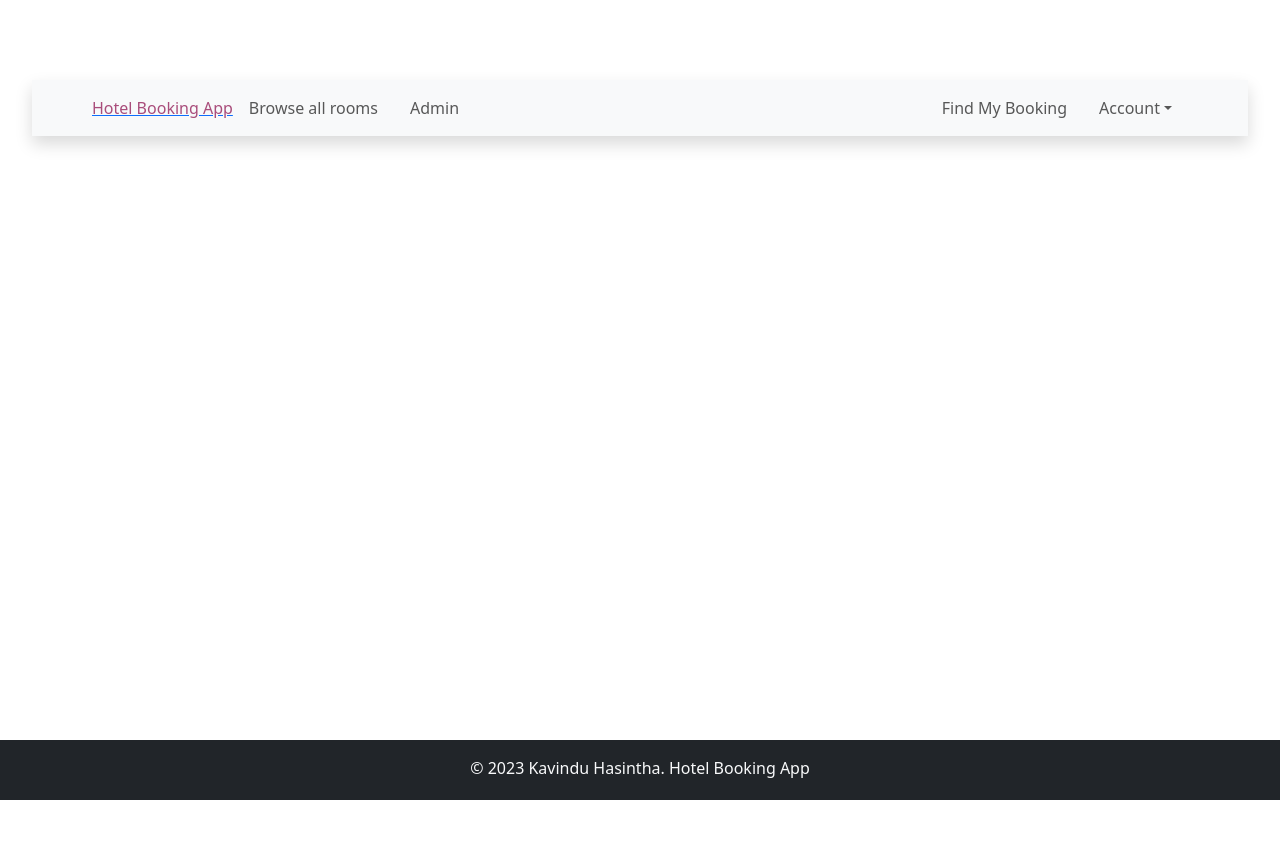
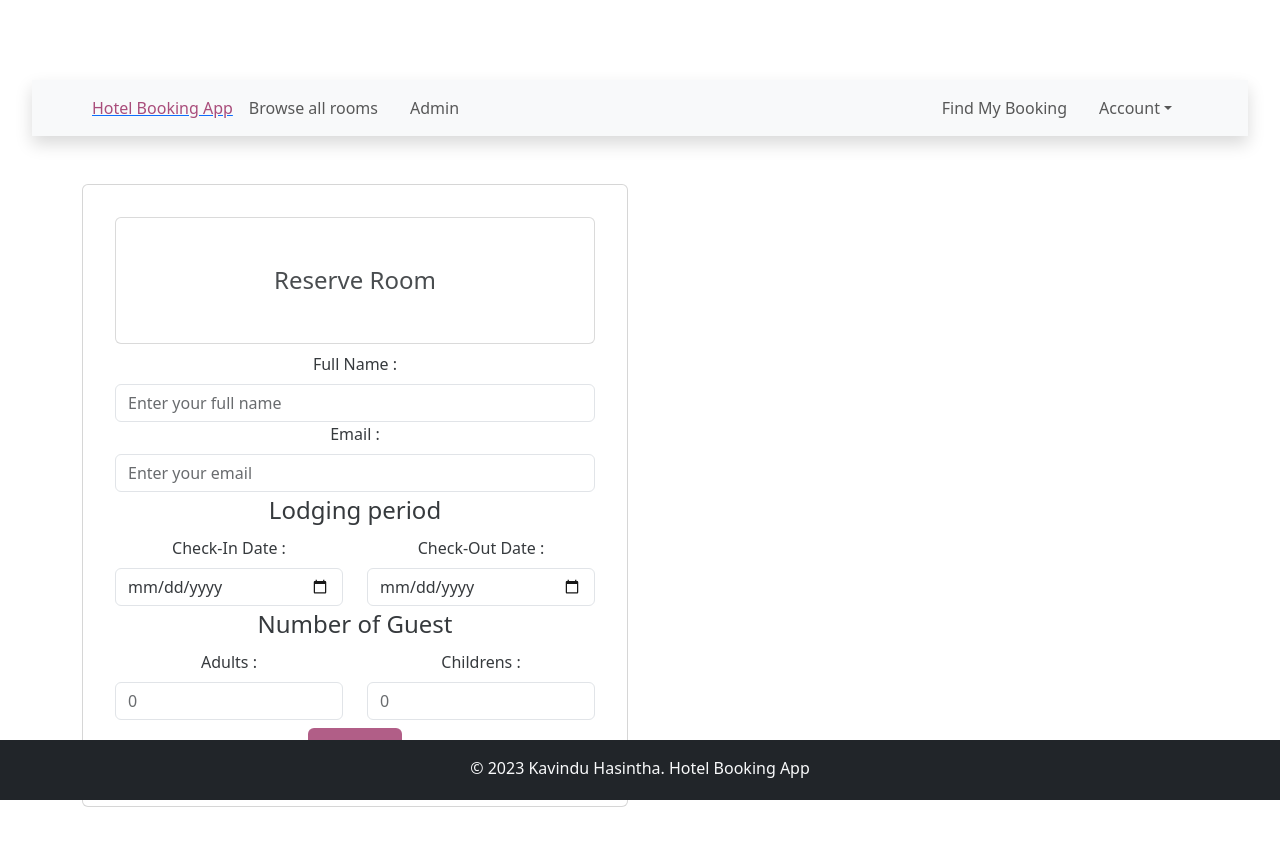
Before and after one commit to Kavindu-Hasintha/hotel-booking-app, a React (Vite) app in the folder client-side/: page /book-room/1 in a window 1280 px wide. Shown: the top 846 px of the page. Before the commit the page ends 800 px from the top, so only its background shows below. Built offline with nearby package versions, Linux system fonts and the light colour scheme; no server answers.

Commit message:
Booking part is completed

```diff
--- a/client-side/src/App.jsx
+++ b/client-side/src/App.jsx
@@ -8,6 +8,8 @@
 import Footer from "./components/layout/Footer";
 import RoomListing from "./components/room/RoomListing";
 import Admin from "./components/admin/Admin";
+import Checkout from "./components/bookings/Checkout";
+import BookingSuccess from "./components/bookings/BookingSuccess";
 
 function App() {
   return (
@@ -20,8 +22,10 @@
             <Route path="/edit-room/:roomId" element={<EditRoom />} />
             <Route path="/existing-rooms" element={<ExsitingRooms />} />
             <Route path="/add-room" element={<AddRoom />} />
+            <Route path="/book-room/:roomId" element={<Checkout />} />
             <Route path="/browse-all-rooms" element={<RoomListing />} />
             <Route path="/admin" element={<Admin />} />
+            <Route path="/booking-success" element={<BookingSuccess />} />
           </Routes>
         </BrowserRouter>
         <Footer />
--- a/client-side/src/components/bookings/BookingForm.jsx
+++ b/client-side/src/components/bookings/BookingForm.jsx
@@ -4,6 +4,8 @@
 import { useNavigate, useParams } from "react-router-dom";
 import { useEffect } from "react";
 import moment from "moment";
+import BookingSummary from "./BookingSummary";
+import { Form, FormControl, Button } from "react-bootstrap";
 
 const BookingForm = () => {
   const [isValidated, setIsValidated] = useState(false);
@@ -11,7 +13,7 @@
   const [errorMessage, setErrorMessage] = useState("");
   const [roomPrice, setRoomPrice] = useState(0);
   const [booking, setBooking] = useState({
-    guestName: "",
+    guestFullName: "",
     guestEmail: "",
     checkInDate: "",
     checkOutDate: "",
@@ -48,9 +50,9 @@
   const calculatePayment = () => {
     const checkInDate = moment(booking.checkInDate);
     const checkOutDate = moment(booking.checkOutDate);
-    const diffInDays = checkOutDate.diff(checkInDate);
-    const price = roomPrice ? roomPrice : 0;
-    return diffInDays * price;
+    const diffInDays = checkOutDate.diff(checkInDate, "days");
+    const paymentPerDay = roomPrice ? roomPrice : 0;
+    return diffInDays * paymentPerDay;
   };
 
   const isGuestCountValid = () => {
@@ -64,7 +66,7 @@
     if (
       !moment(booking.checkOutDate).isSameOrAfter(moment(booking.checkInDate))
     ) {
-      setErrorMessage("Check out date must come before check in date");
+      setErrorMessage("Check out date must come after check in date");
       return false;
     } else {
       setErrorMessage("");
@@ -98,7 +100,150 @@
     }
   };
 
-  return <div>BookingForm</div>;
+  return (
+    <>
+      <div className="container mb-5">
+        <div className="row">
+          <div className="col-md-6">
+            <div className="card card-body mt-5">
+              <h4 className="card card-title">Reserve Room</h4>
+              <Form noValidate validated={isValidated} onSubmit={handleSubmit}>
+                <Form.Group>
+                  <Form.Label htmlFor="guestFullName">Full Name : </Form.Label>
+                  <FormControl
+                    required
+                    type="text"
+                    id="guestFullName"
+                    name="guestFullName"
+                    value={booking.guestFullName}
+                    placeholder="Enter your full name"
+                    onChange={handleInputChange}
+                  />
+                  <Form.Control.Feedback type="invalid">
+                    Please enter your full name
+                  </Form.Control.Feedback>
+                </Form.Group>
+                <Form.Group>
+                  <Form.Label htmlFor="guestEmail">Email : </Form.Label>
+                  <FormControl
+                    required
+                    type="email"
+                    id="guestEmail"
+                    name="guestEmail"
+                    value={booking.guestEmail}
+                    placeholder="Enter your email"
+                    onChange={handleInputChange}
+                  />
+                  <Form.Control.Feedback type="invalid">
+                    Please enter your email address
+                  </Form.Control.Feedback>
+                </Form.Group>
+
+                <fieldset style={{ border: "2px" }}>
+                  <legend>Lodging period</legend>
+                  <div className="row">
+                    <div className="col-6">
+                      <Form.Label htmlFor="checkInDate">
+                        Check-In Date :{" "}
+                      </Form.Label>
+                      <FormControl
+                        required
+                        type="date"
+                        id="checkInDate"
+                        name="checkInDate"
+                        value={booking.checkInDate}
+                        placeholder="Check-In Date"
+                        onChange={handleInputChange}
+                      />
+                      <Form.Control.Feedback type="invalid">
+                        Please select a check-in date
+                      </Form.Control.Feedback>
+                    </div>
+
+                    <div className="col-6">
+                      <Form.Label htmlFor="checkOutDate">
+                        Check-Out Date :{" "}
+                      </Form.Label>
+                      <FormControl
+                        required
+                        type="date"
+                        id="checkOutDate"
+                        name="checkOutDate"
+                        value={booking.checkOutDate}
+                        placeholder="Check-Out Date"
+                        onChange={handleInputChange}
+                      />
+                      <Form.Control.Feedback type="invalid">
+                        Please select a check-out date
+                      </Form.Control.Feedback>
+                    </div>
+                    {errorMessage && (
+                      <p className="error-message text-danger">
+                        {errorMessage}
+                      </p>
+                    )}
+                  </div>
+                </fieldset>
+
+                <fieldset>
+                  <legend>Number of Guest</legend>
+                  <div className="row">
+                    <div className="col-6">
+                      <Form.Label htmlFor="numberOfAdults">Adults :</Form.Label>
+                      <FormControl
+                        required
+                        type="number"
+                        id="numberOfAdults"
+                        name="numberOfAdults"
+                        value={booking.numberOfAdults}
+                        placeholder="0"
+                        min={1}
+                        onChange={handleInputChange}
+                      />
+                      <Form.Control.Feedback type="invalid">
+                        Please select at least 1 adult.
+                      </Form.Control.Feedback>
+                    </div>
+
+                    <div className="col-6">
+                      <Form.Label htmlFor="numberOfChildren">
+                        Childrens :
+                      </Form.Label>
+                      <FormControl
+                        required
+                        type="number"
+                        id="numberOfChildren"
+                        name="numberOfChildren"
+                        value={booking.numberOfChildren}
+                        placeholder="0"
+                        onChange={handleInputChange}
+                      />
+                    </div>
+                  </div>
+                </fieldset>
+
+                <div className="form-group mt-2 mb-2">
+                  <button type="submit" className="btn btn-hotel">
+                    Continue
+                  </button>
+                </div>
+              </Form>
+            </div>
+          </div>
+          <div className="col-md-6">
+            {isSubmitted && (
+              <BookingSummary
+                booking={booking}
+                payment={calculatePayment()}
+                isFormValid={isValidated}
+                onConfirm={handleBooking}
+              />
+            )}
+          </div>
+        </div>
+      </div>
+    </>
+  );
 };
 
 export default BookingForm;
--- a/client-side/src/components/bookings/BookingSuccess.jsx
+++ b/client-side/src/components/bookings/BookingSuccess.jsx
@@ -19,7 +19,7 @@
         ) : (
           <div>
             <h3 className="text-danger">Error Booking Room!</h3>
-            <p className="text-success">{error}</p>
+            <p className="text-danger">{error}</p>
           </div>
         )}
       </div>
--- a/client-side/src/components/bookings/BookingSummary.jsx
+++ b/client-side/src/components/bookings/BookingSummary.jsx
@@ -1,7 +1,7 @@
+import React, { useState, useEffect } from "react";
 import moment from "moment";
-import React, { useEffect, useState } from "react";
+import Button from "react-bootstrap/Button";
 import { useNavigate } from "react-router-dom";
-import Button from "react-bootstrap/Button";
 
 const BookingSummary = ({ booking, payment, isFormValid, onConfirm }) => {
   const checkInDate = moment(booking.checkInDate);
@@ -52,10 +52,10 @@
         <div>
           <h5 className="hotel-color">Number of Guest</h5>
           <strong>
-            Adult{booking.numOfAdults > 1 ? "s" : ""} : {booking.numOfAdults}
+            Adult{booking.numOfAdults > 1 ? "s" : ""} : {booking.numberOfAdults}
           </strong>
           <strong>
-            <p>Children : {booking.numOfChildren}</p>
+            <p>Children : {booking.numberOfChildren}</p>
           </strong>
         </div>
 
--- /dev/null
+++ b/client-side/src/components/bookings/Checkout.jsx
@@ -0,0 +1,12 @@
+import React from "react";
+import BookingForm from "./BookingForm";
+
+const Checkout = () => {
+  return (
+    <div>
+      <BookingForm />
+    </div>
+  );
+};
+
+export default Checkout;
```
Also changed, not shown: 2 other files (tests, documents, lock files or other folders).
